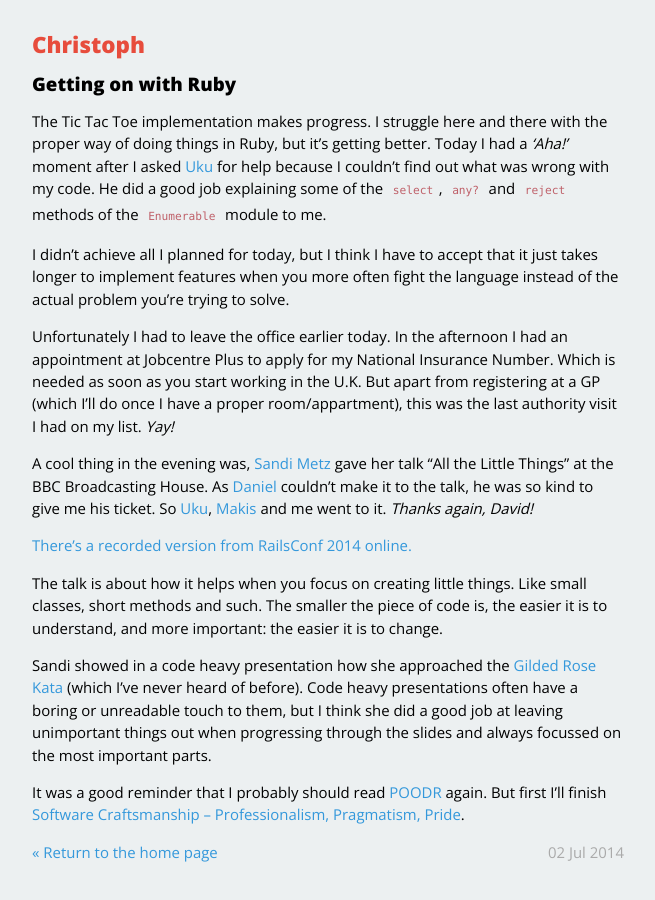
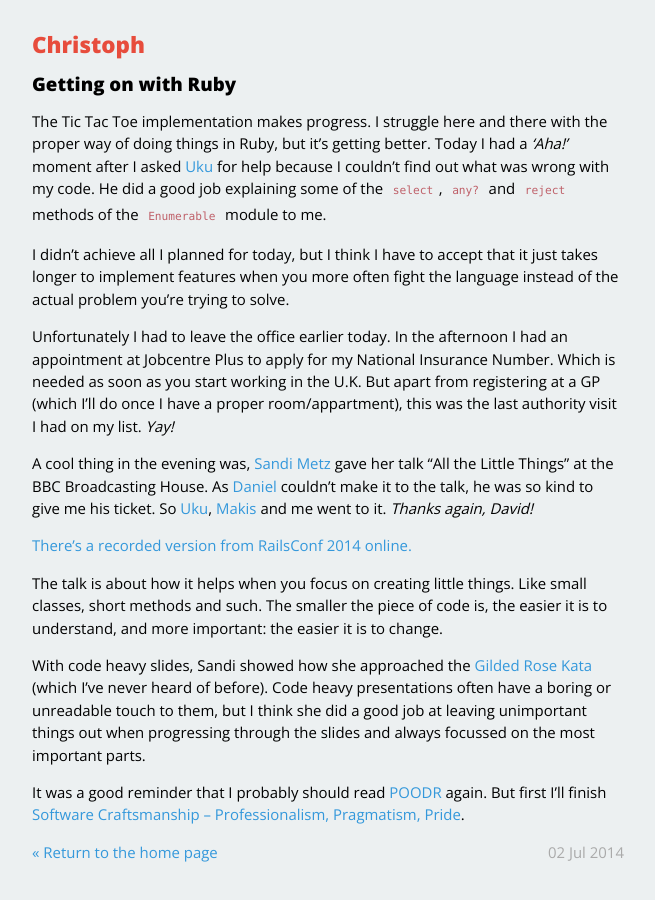
Before and after one commit to christophgockel/christophgockel.github.io, a Jekyll site: the page built from _posts/2014-07-02-getting-on-with-ruby.md, in a window 1280 px wide. Shown: the whole page, without its empty margins (312-967 px from the left). Built offline with Jekyll 4.4.1, drawn with Linux system fonts in a browser that asks for light colours; Markdown is read by kramdown in place of the engine named in the settings; part of the change alters nothing that is shown.

```diff
--- a/_layouts/default.html
+++ b/_layouts/default.html
@@ -22,5 +22,15 @@
 
     {{ content }}
     </main>
+    <script>
+      (function(i,s,o,g,r,a,m){i['GoogleAnalyticsObject']=r;i[r]=i[r]||function(){
+      (i[r].q=i[r].q||[]).push(arguments)},i[r].l=1*new Date();a=s.createElement(o),
+      m=s.getElementsByTagName(o)[0];a.async=1;a.src=g;m.parentNode.insertBefore(a,m)
+      })(window,document,'script','//www.google-analytics.com/analytics.js','ga');
+
+      ga('create', 'UA-52516006-1', 'auto');
+      ga('send', 'pageview');
+
+    </script>
   </body>
 </html>
--- a/_posts/2014-07-02-getting-on-with-ruby.md
+++ b/_posts/2014-07-02-getting-on-with-ruby.md
@@ -15,6 +15,6 @@ A cool thing in the evening was, [Sandi Metz](https://twitter.com/sandimetz) gav
 
 The talk is about how it helps when you focus on creating little things. Like small classes, short methods and such. The smaller the piece of code is, the easier it is  to understand, and more important: the easier it is to change.
 
-Sandi showed in a code heavy presentation how she approached the [Gilded Rose Kata](http://craftsmanship.sv.cmu.edu/katas/gilded-rose-kata) (which I’ve never heard of before). Code heavy presentations often have a boring or unreadable touch to them, but I think she did a good job at leaving unimportant things out when progressing through the slides and always focussed on the most important parts.
+With code heavy slides, Sandi showed how she approached the [Gilded Rose Kata](http://craftsmanship.sv.cmu.edu/katas/gilded-rose-kata) (which I’ve never heard of before). Code heavy presentations often have a boring or unreadable touch to them, but I think she did a good job at leaving unimportant things out when progressing through the slides and always focussed on the most important parts.
 
 It was a good reminder that I probably should read [POODR](http://www.poodr.com/) again. But first I’ll finish [Software Craftsmanship  &ndash; Professionalism, Pragmatism, Pride](https://leanpub.com/socra).
```
